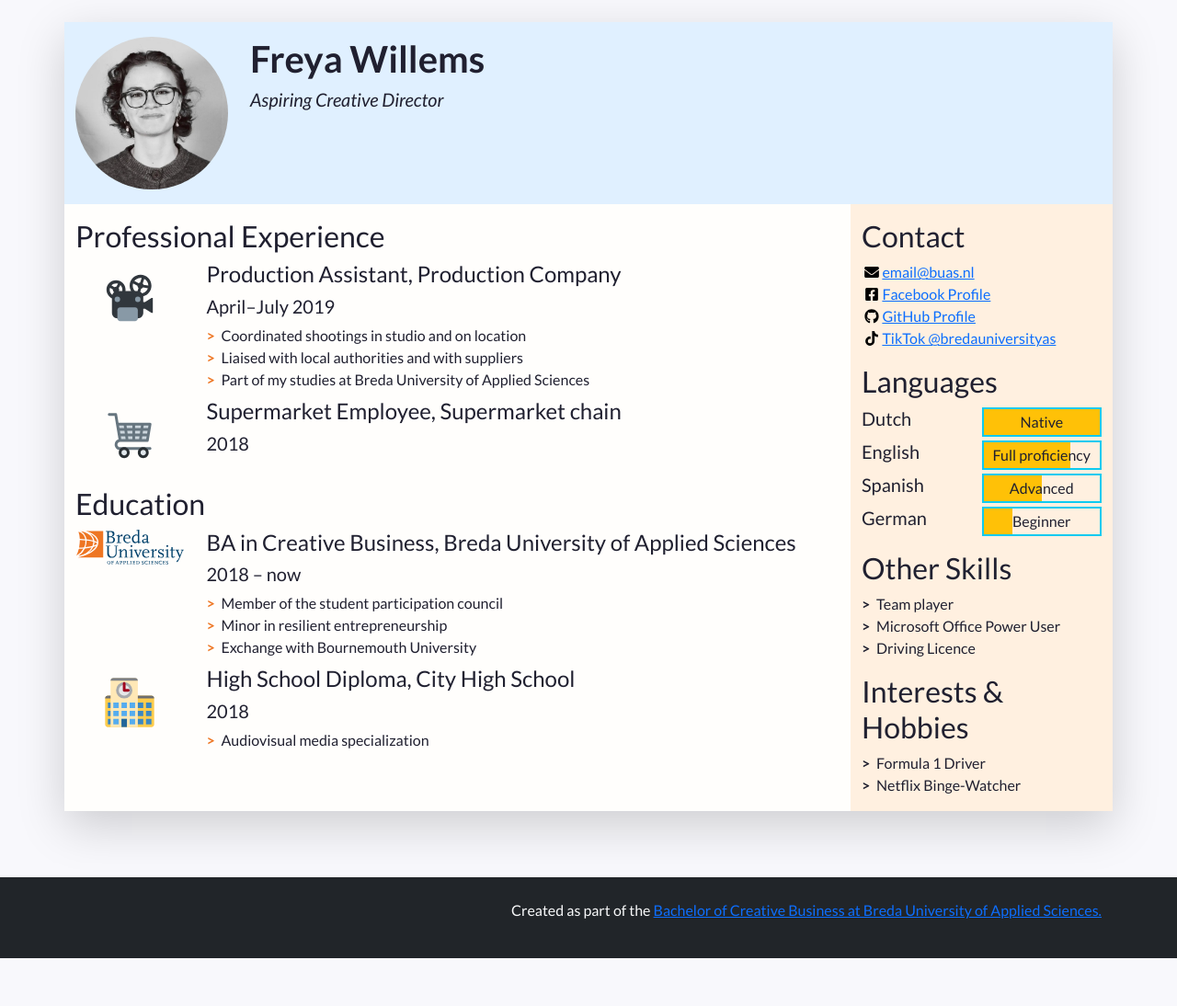
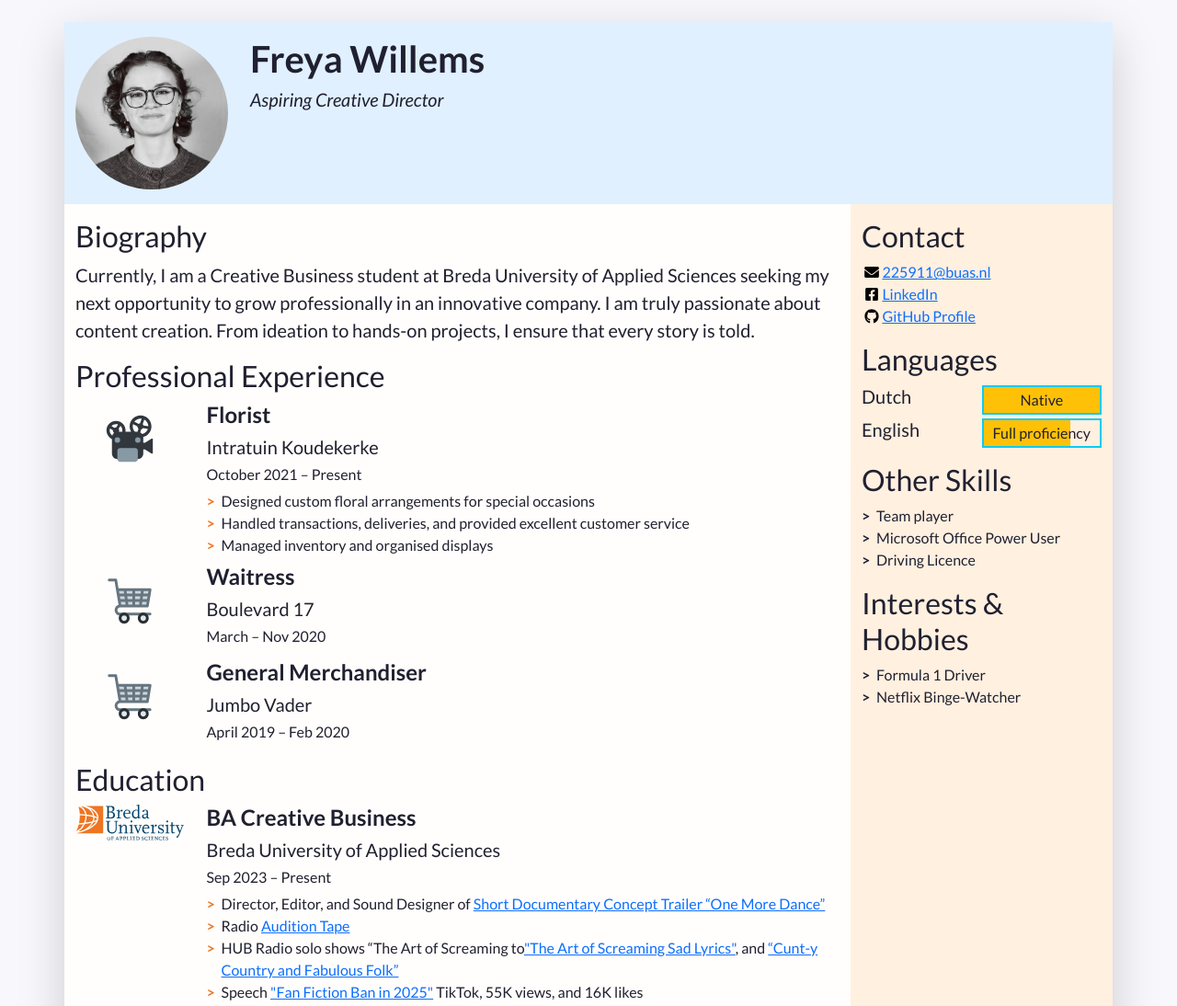
Before and after one commit to freyawillems/cv, a plain HTML site: page index.html in a window 1280 px wide. Shown: the top 1094 px of the page at 92% size. Before the commit the page ends 1042 px from the top, so only its background shows below. Drawn offline with nearby package versions, Linux system fonts and the light colour scheme.

Commit message:
experience links

```diff
--- a/index.html
+++ b/index.html
@@ -68,7 +68,17 @@
 
           <!--
             <section> is yet another semantic element. The first one is for professional experience.
-          -->
+          --> <section class="my-3 biography-section">
+            <h2>Biography</h2>
+            <!--
+              The <p> tag is for paragraphs. You can use it for any text that doesn't fit in a list.
+              The "lead" class makes the text stand out a bit more.
+            -->
+            <p class="lead">Currently, I am a Creative Business student at Breda University of Applied Sciences seeking my next
+              opportunity to grow professionally in an innovative company. I am truly passionate about content creation.
+              From ideation to hands-on projects, I ensure that every story is told.</p>
+          </section>
+
           <section class="my-3 biography-section">
             <h2>Professional Experience</h2>
             <!--
@@ -84,13 +94,14 @@
                   <img class="biography-logo mw-100 d-block mx-auto" src="images/employers/projector.svg" alt="Company logo" width="80">
                 </div>
                 <div class="biography-contents col-9 col-sm-10 col-md-9 col-lg-10">
-                  <h4>Production Assistant, Production Company</h4>
-                  <h5>April&ndash;July 2019</h5>
+                  <h4><b>Florist</b></h4>
+                  <h5>Intratuin Koudekerke</h5>
+                  <h6>October 2021 &ndash; Present</h6>
                   <!-- Use the list below to talk about your achievements -->
                   <ul class="biography-details list-unstyled">
-                    <li>Coordinated shootings in studio and on location</li>
-                    <li>Liaised with local authorities and with suppliers</li>
-                    <li>Part of my studies at Breda University of Applied Sciences</li>
+                    <li>Designed custom floral arrangements for special occasions</li>
+                    <li>Handled transactions, deliveries, and provided excellent customer service</li>
+                    <li>Managed inventory and organised displays</li>
                   </ul>
                 </div>
               </li>
@@ -102,8 +113,23 @@
                   <img class="biography-logo mw-100 d-block mx-auto" src="images/employers/trolley.svg" alt="Company logo" width="80">
                 </div>
                 <div class="biography-contents col-9 col-sm-10 col-md-9 col-lg-10">
-                  <h4>Supermarket Employee, Supermarket chain</h4>
-                  <h5>2018</h5>
+                  <h4><b>Waitress</b></h4>
+                  <h5>Boulevard 17</h5>
+                  <h6>March &ndash; Nov 2020</h6>
+                  <!-- This entry doesn't have a list of achievements, but you can copy-paste the one from above -->
+                </div>
+              </li>
+
+               <!-- 2nd item in professional experience -->
+               <li class="biography-item row mb-2">
+                <div class="logo-container col-3 col-sm-2 col-md-3 col-lg-2">
+                <!-- We're using a grid inside a grid so we can align logos and text -->
+                  <img class="biography-logo mw-100 d-block mx-auto" src="images/employers/trolley.svg" alt="Company logo" width="80">
+                </div>
+                <div class="biography-contents col-9 col-sm-10 col-md-9 col-lg-10">
+                  <h4><b>General Merchandiser</b></h4>
+                  <h5>Jumbo Vader</h5>
+                  <h6>April 2019 &ndash; Feb 2020</h6>
                   <!-- This entry doesn't have a list of achievements, but you can copy-paste the one from above -->
                 </div>
               </li>
@@ -123,13 +149,16 @@
                   <img class="biography-logo mw-100 d-block mx-auto" src="images/schools/logo-buas.svg" alt="School logo" width="120">
                 </div>
                 <div class="biography-contents col-9 col-sm-10 col-md-9 col-lg-10">
-                  <h4>BA in Creative Business, Breda University of Applied Sciences</h4>
-                  <h5>2018&nbsp;&ndash;&nbsp;now</h5>
+                  <h4><b>BA Creative Business</b></h4>
+                  <h5>Breda University of Applied Sciences</h5>
+                  <h6>Sep 2023 &ndash; Present</h6>
                   <!-- Use the list below to talk about minors, exchanges, extra-curricular activities. -->
                   <ul class="biography-details list-unstyled">
-                    <li>Member of the student participation council</li>
-                    <li>Minor in resilient entrepreneurship</li>
-                    <li>Exchange with Bournemouth University</li>
+                    <li>Director, Editor, and Sound Designer of <a href="https://youtu.be/1pYedrFfvvo" class="link-color">Short Documentary Concept Trailer “One More Dance”</a></li>
+                    <li>Radio <a href="https://drive.google.com/file/d/1lgo_qWvOmmAHJpp8JOXn-hiRB3ugT4Xc/view?usp=sharing" class="link-color">Audition Tape</a></li>
+                    <li>HUB Radio solo shows “The Art of Screaming to<a href="https://vimeo.com/1031211125?share=copy#t=1214.256" class="link-color">"The Art of Screaming Sad Lyrics"</a>, and <a href="https://vimeo.com/1026591498?share=copy" class="link-color">“Cunt-y Country and Fabulous Folk”</a></li>
+                    <li>Speech <a href="https://vm.tiktok.com/ZNd11L16M/" class="link-color">"Fan Fiction Ban in 2025"</a> TikTok, 55K views, and 16K likes</li>
+                    <li>Publishing Manager, Graphic Designer, and Fiction Story Editor and Illustrator of magazine <a href="https://drive.google.com/file/d/1Vp8u9ipmld94neKWBxvaCWAVjBrHI0c6/view?usp=sharing" class="link-color">"INSIGHT"</a></li>
                   </ul>
                 </div>
               </li>
@@ -140,8 +169,9 @@
                   <img class="biography-logo mw-100 d-block mx-auto" src="images/schools/school.svg" alt="School logo" width="80">
                 </div>
                 <div class="biography-contents col-9 col-sm-10 col-md-9 col-lg-10">
-                  <h4>High School Diploma, City High School</h4>
-                  <h5>2018</h5>
+                  <h4><b>BA Information and Communication Technology</b></h4>
+                  <h5>HZ University of Applied Sciences</h5>
+                  <h6>Aug 2022 &ndash; Dec 2022</h6>
                   <ul class="biography-details list-unstyled">
                     <li>Audiovisual media specialization</li>
                   </ul>
@@ -172,27 +202,21 @@
             -->
             <ul class="contact-list list-unstyled">
               <li class="contact-item">
-                <a class="d-flex align-items-center" href="mailto:email@buas.nl" target="_blank">
+                <a class="d-flex align-items-center link-color" href="mailto:225911@buas.nl" target="_blank">
                   <img class="contact-icon" src="images/icons/envelope.svg" alt="Email">
-                  email@buas.nl
+                  225911@buas.nl
                 </a>
               </li>
               <li class="contact-item">
-                <a class="d-flex align-items-center" href="https://facebook.com/" target="_blank">
-                  <img class="contact-icon" src="images/icons/facebook.svg" alt="Facebook">
-                  Facebook Profile
+                <a class="d-flex align-items-center link-color" href="http://www.linkedin.com/in/freya-willems-16738a212" target="_blank">
+                  <img class="contact-icon" src="images/icons/facebook.svg" alt="LinkedIn">
+                  LinkedIn
                 </a>
               </li>
               <li class="contact-item">
-                <a class="d-flex align-items-center" href="https://github.com/" target="_blank">
-                  <img class="contact-icon" src="images/icons/github.svg" alt="LinkedIn">
+                <a class="d-flex align-items-center link-color" href="https://github.com/freyawillems" target="_blank">
+                  <img class="contact-icon" src="images/icons/github.svg" alt="GitHub">
                   GitHub Profile
-                </a>
-              </li>
-              <li class="contact-item">
-                <a class="d-flex align-items-center" href="https://www.tiktok.com/@bredauniversityas" target="_blank">
-                  <img class="contact-icon" src="images/icons/tiktok.svg" alt="Mobile Phone">
-                  TikTok @bredauniversityas
                 </a>
               </li>
             </ul>
@@ -218,22 +242,6 @@
                   <!-- The div below is a progress bar. Choose between w-25, w-50, w-75 and w-100 to show your level of fluency -->
                   <div class="language-progress position-absolute bg-warning h-100 w-75"></div>
                   <h6 class="position-absolute w-100 text-center top-0 py-1">Full proficiency</h6>
-                </div>
-              </li>
-              <li class="language-item d-flex mb-1">
-                <h5 class="language-name w-50">Spanish</h5>
-                <div class="language-level w-50 border border-info border-2 position-relative">
-                  <!-- The div below is a progress bar. Choose between w-25, w-50, w-75 and w-100 to show your level of fluency -->
-                  <div class="language-progress position-absolute bg-warning h-100 w-50"></div>
-                  <h6 class="position-absolute w-100 text-center top-0 py-1">Advanced</h6>
-                </div>
-              </li>
-              <li class="language-item d-flex mb-1">
-                <h5 class="language-name w-50">German</h5>
-                <div class="language-level w-50 border border-info border-2 position-relative">
-                  <!-- The div below is a progress bar. Choose between w-25, w-50, w-75 and w-100 to show your level of fluency -->
-                  <div class="language-progress position-absolute bg-warning h-100 w-25"></div>
-                  <h6 class="position-absolute w-100 text-center top-0 py-1">Beginner</h6>
                 </div>
               </li>
             </ul>
```
